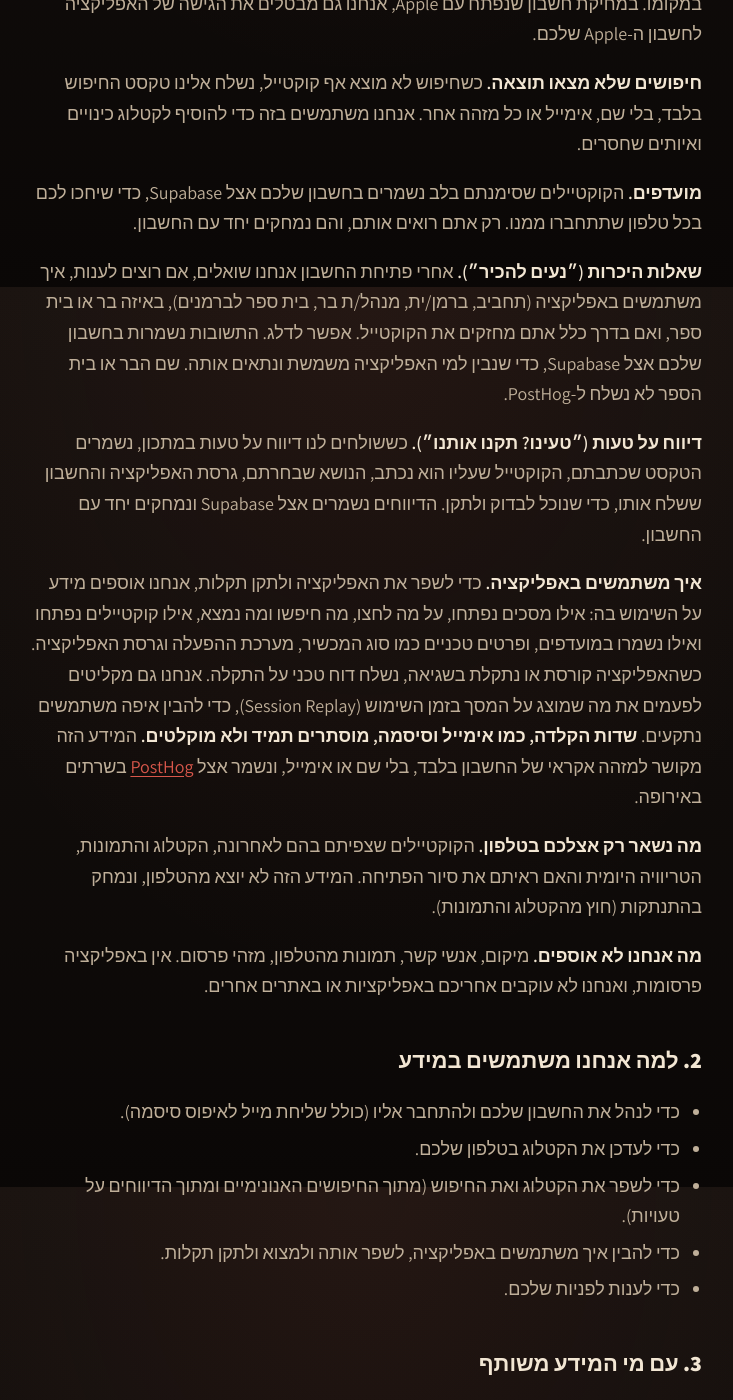
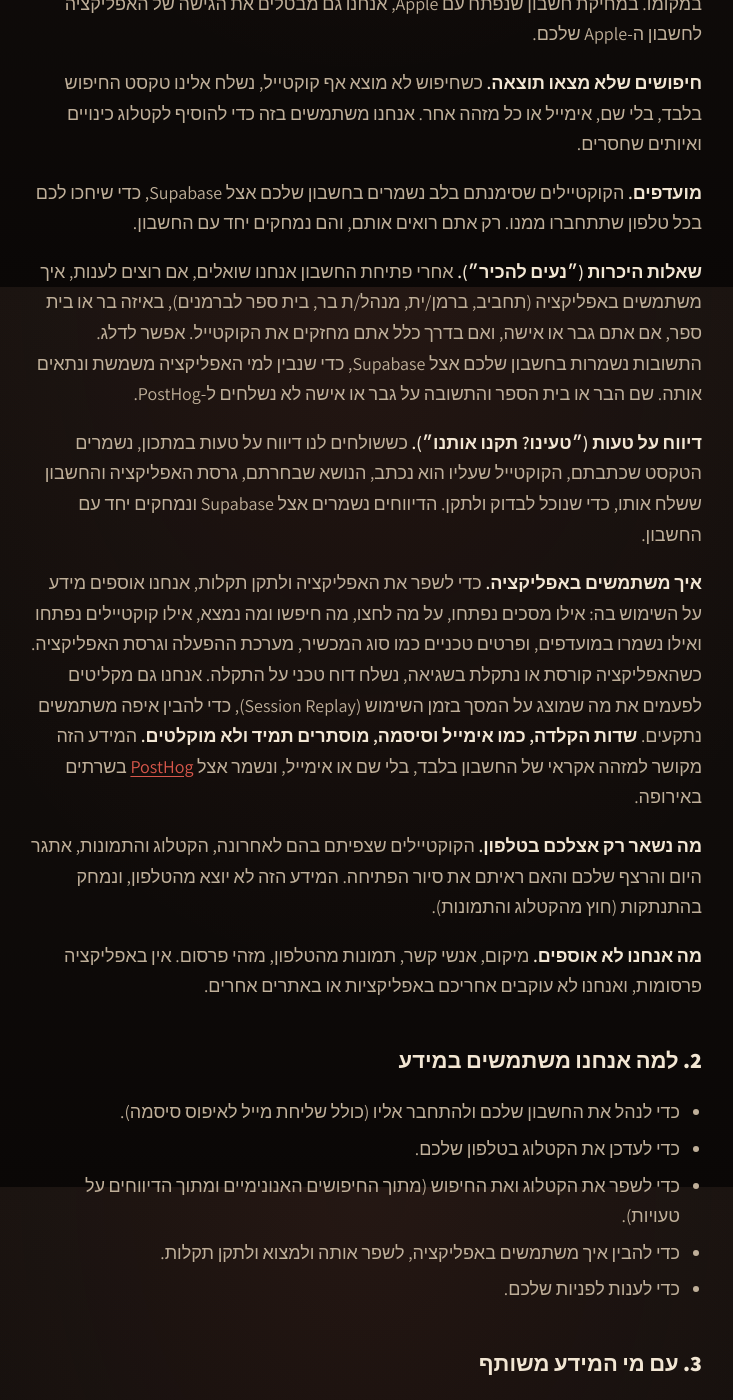
Before and after one commit to oriamram/barmenti-site, a Jekyll site: the page built from privacy.md, in a window 1280 px wide and 1400 px high, scrolled down 613 px. Shown: the whole window, without its empty margins (274-1007 px from the left). Built offline with Jekyll 4.4.1, drawn with Linux system fonts in a browser that asks for light colours; some of the changed text lies outside the part shown.

Commit message:
Privacy policy: gender in the sign-up questions, the daily challenge instead of trivia

```diff
--- a/privacy.md
+++ b/privacy.md
@@ -21,13 +21,13 @@
 
 **מועדפים.** הקוקטיילים שסימנתם בלב נשמרים בחשבון שלכם אצל Supabase, כדי שיחכו לכם בכל טלפון שתתחברו ממנו. רק אתם רואים אותם, והם נמחקים יחד עם החשבון.
 
-**שאלות היכרות (״נעים להכיר״).** אחרי פתיחת החשבון אנחנו שואלים, אם רוצים לענות, איך משתמשים באפליקציה (תחביב, ברמן/ית, מנהל/ת בר, בית ספר לברמנים), באיזה בר או בית ספר, ואם בדרך כלל אתם מחזקים את הקוקטייל. אפשר לדלג. התשובות נשמרות בחשבון שלכם אצל Supabase, כדי שנבין למי האפליקציה משמשת ונתאים אותה. שם הבר או בית הספר לא נשלח ל-PostHog.
+**שאלות היכרות (״נעים להכיר״).** אחרי פתיחת החשבון אנחנו שואלים, אם רוצים לענות, איך משתמשים באפליקציה (תחביב, ברמן/ית, מנהל/ת בר, בית ספר לברמנים), באיזה בר או בית ספר, אם אתם גבר או אישה, ואם בדרך כלל אתם מחזקים את הקוקטייל. אפשר לדלג. התשובות נשמרות בחשבון שלכם אצל Supabase, כדי שנבין למי האפליקציה משמשת ונתאים אותה. שם הבר או בית הספר והתשובה על גבר או אישה לא נשלחים ל-PostHog.
 
 **דיווח על טעות (״טעינו? תקנו אותנו״).** כששולחים לנו דיווח על טעות במתכון, נשמרים הטקסט שכתבתם, הקוקטייל שעליו הוא נכתב, הנושא שבחרתם, גרסת האפליקציה והחשבון ששלח אותו, כדי שנוכל לבדוק ולתקן. הדיווחים נשמרים אצל Supabase ונמחקים יחד עם החשבון.
 
 **איך משתמשים באפליקציה.** כדי לשפר את האפליקציה ולתקן תקלות, אנחנו אוספים מידע על השימוש בה: אילו מסכים נפתחו, על מה לחצו, מה חיפשו ומה נמצא, אילו קוקטיילים נפתחו ואילו נשמרו במועדפים, ופרטים טכניים כמו סוג המכשיר, מערכת ההפעלה וגרסת האפליקציה. כשהאפליקציה קורסת או נתקלת בשגיאה, נשלח דוח טכני על התקלה. אנחנו גם מקליטים לפעמים את מה שמוצג על המסך בזמן השימוש (Session Replay), כדי להבין איפה משתמשים נתקעים. **שדות הקלדה, כמו אימייל וסיסמה, מוסתרים תמיד ולא מוקלטים.** המידע הזה מקושר למזהה אקראי של החשבון בלבד, בלי שם או אימייל, ונשמר אצל [PostHog](https://posthog.com) בשרתים באירופה.
 
-**מה נשאר רק אצלכם בטלפון.** הקוקטיילים שצפיתם בהם לאחרונה, הקטלוג והתמונות, הטריוויה היומית והאם ראיתם את סיור הפתיחה. המידע הזה לא יוצא מהטלפון, ונמחק בהתנתקות (חוץ מהקטלוג והתמונות).
+**מה נשאר רק אצלכם בטלפון.** הקוקטיילים שצפיתם בהם לאחרונה, הקטלוג והתמונות, אתגר היום והרצף שלכם והאם ראיתם את סיור הפתיחה. המידע הזה לא יוצא מהטלפון, ונמחק בהתנתקות (חוץ מהקטלוג והתמונות).
 
 **מה אנחנו לא אוספים.** מיקום, אנשי קשר, תמונות מהטלפון, מזהי פרסום. אין באפליקציה פרסומות, ואנחנו לא עוקבים אחריכם באפליקציות או באתרים אחרים.
 
```
Also changed, not shown: other parts of privacy.md (+1 -1 lines).
